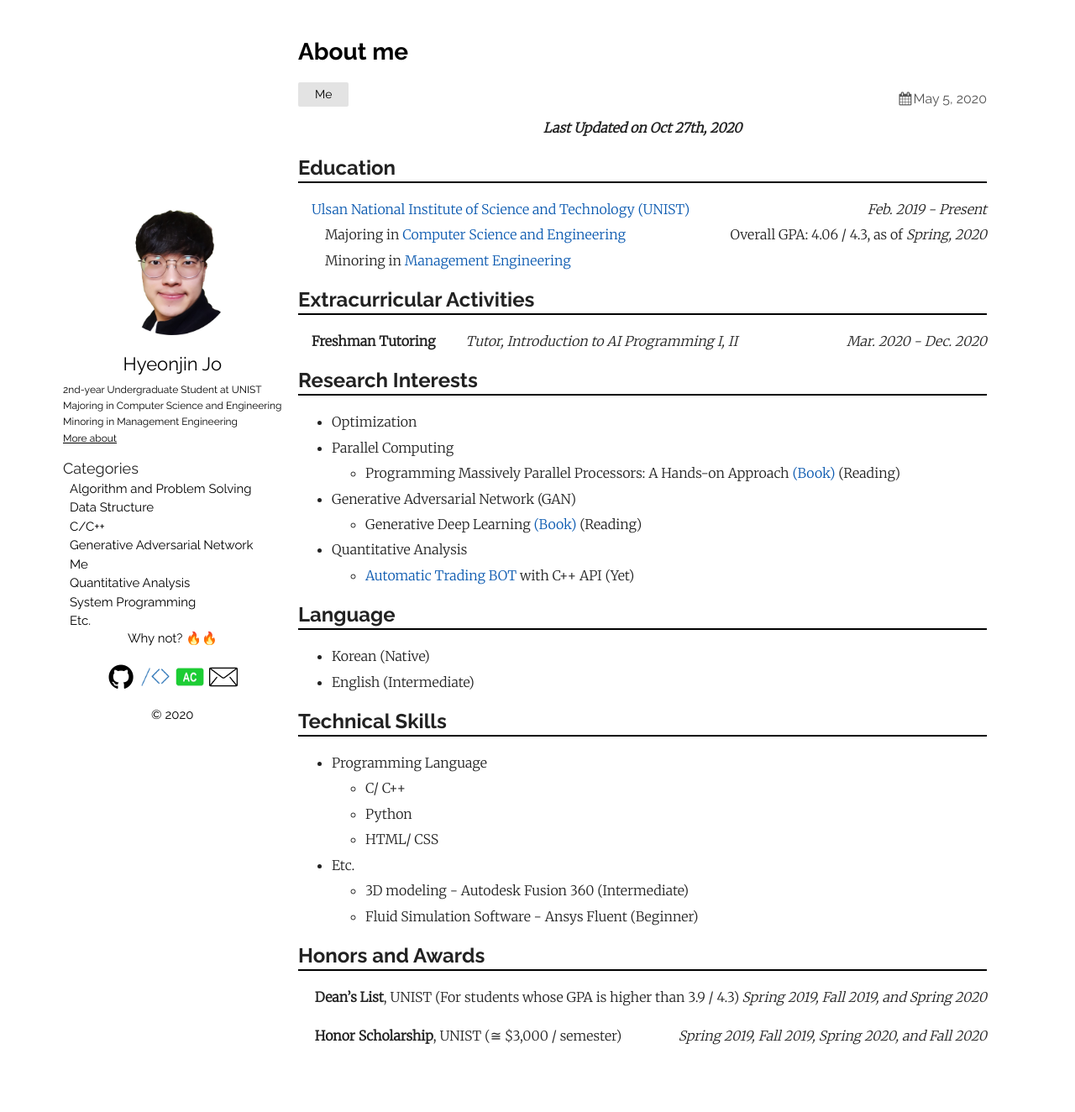
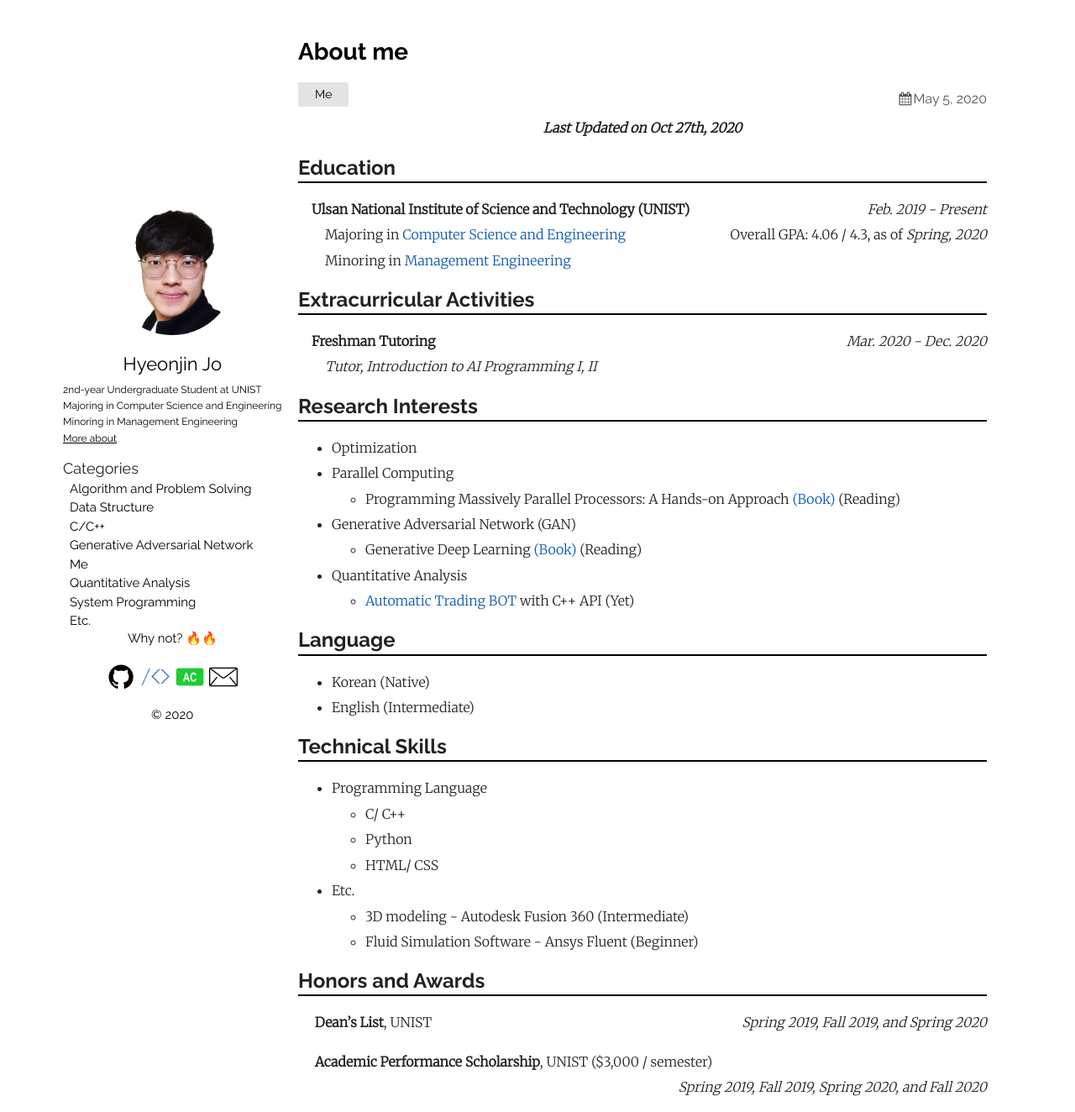
Before and after one commit to thinkin9/thinkin9.github.io, a Jekyll site: the page built from _posts/2020-05-05-About-me.markdown, in a window 1280 px wide and 1324 px high. Shown: the whole window at 84% size. Built offline with Jekyll 4.4.1, drawn with Linux system fonts in a browser that asks for light colours.

Commit message:
20201027

```diff
--- a/_posts/2020-05-05-About-me.markdown
+++ b/_posts/2020-05-05-About-me.markdown
@@ -10,7 +10,7 @@
 ## Education
 <hr style="height: 2px; border:none; margin-top: -1em; margin-bottom:0.5em; padding: 0; background:black">
 
-&emsp;[Ulsan National Institute of Science and Technology (UNIST)](https://www.unist.ac.kr/)<span style="float: right"> *Feb. 2019 - Present* </span>
+&emsp;**Ulsan National Institute of Science and Technology (UNIST)**<span style="float: right"> *Feb. 2019 - Present* </span>
 &emsp;&emsp;Majoring in [Computer Science and Engineering](http://cse.unist.ac.kr/)<span style="float: right">Overall GPA: 4.06 / 4.3, as of *Spring, 2020*</span>
 &emsp;&emsp;Minoring in [Management Engineering](http://sme.unist.ac.kr/)
 
@@ -54,6 +54,6 @@
 ## Honors and Awards
 <hr style="height: 2px; border:none; margin-top: -1em; margin-bottom:0.5em; padding: 0; background:black">
 
-&emsp; **Dean's List**, UNIST (For students whose GPA is higher than 3.9 / 4.3) <span style="float: right">  *Spring 2019, Fall 2019, and Spring 2020* </span>
+&emsp; **Dean's List**, UNIST <span style="float: right">  *Spring 2019, Fall 2019, and Spring 2020* </span>
 
-&emsp; **Honor Scholarship**, UNIST (&#8773; $3,000 / semester) <span style="float: right">  *Spring 2019, Fall 2019, Spring 2020, and Fall 2020* </span>
+&emsp; **Academic Performance Scholarship**, UNIST ($3,000 / semester) <span style="float: right">  *Spring 2019, Fall 2019, Spring 2020, and Fall 2020* </span>
```
